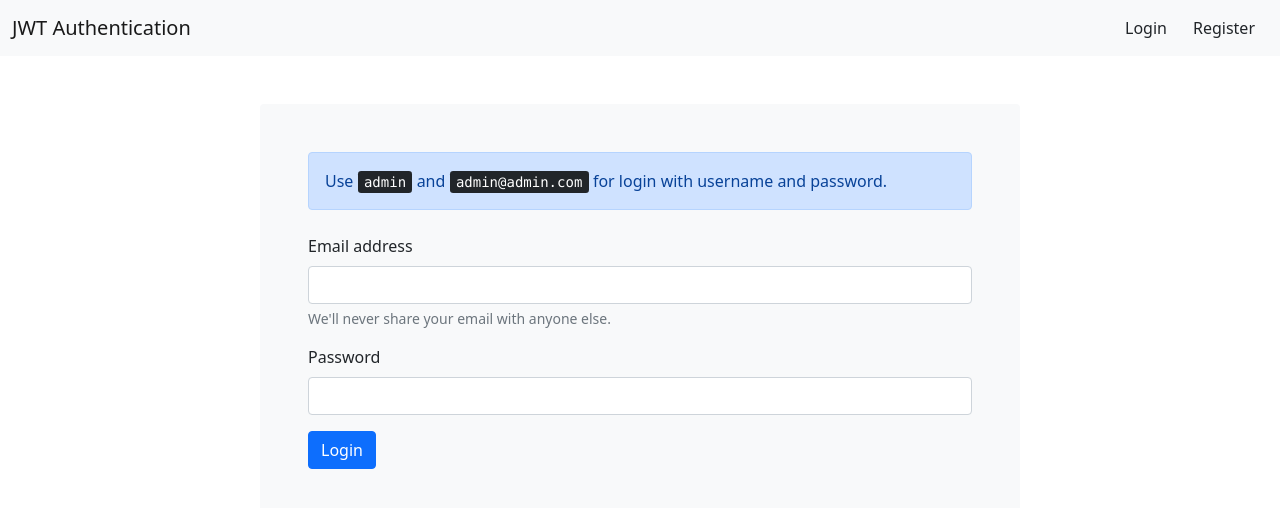
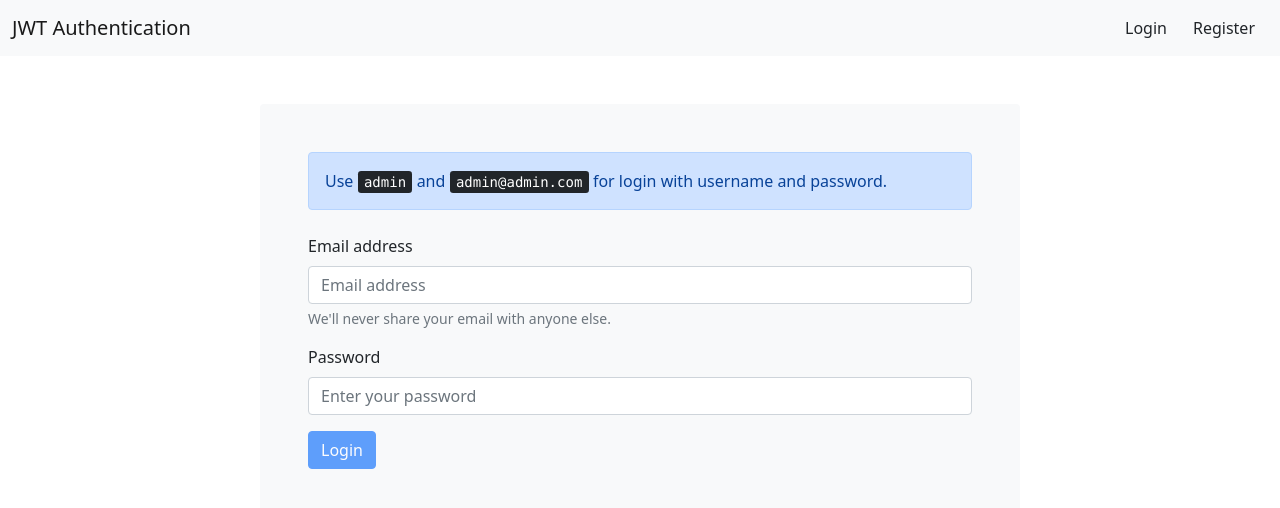
Before and after one commit to Arash-HR/Angular-JWT-Authentication, an Angular app: page /login in a window 1280 px wide. Shown: the top 508 px of the page. Built offline with nearby package versions, Linux system fonts and the light colour scheme.

Commit message:
complete logic of login

```diff
--- a/src/app/components/auth/login/login.component.html
+++ b/src/app/components/auth/login/login.component.html
@@ -1,19 +1,21 @@
 <div class="container mt-5">
     <div class="row justify-content-center">
-        <form class="bg-light p-5 col-8 rounded">
+        <form class="bg-light p-5 col-8 rounded" #loginForm=ngForm (ngSubmit)="onSubmit()">
             <div class="alert alert-primary mb-4" role="alert">
                 Use <kbd>admin</kbd> and <kbd>admin@admin.com</kbd> for login with username and password.
             </div>
             <div class="mb-3">
-                <label for="exampleInputEmail1" class="form-label">Email address</label>
-                <input type="email" class="form-control" id="exampleInputEmail1" aria-describedby="emailHelp">
+                <label for="email" class="form-label">Email address</label>
+                <input type="email" class="form-control" name="email" id="email" [(ngModel)]="email"
+                    placeholder="Email address" required>
                 <div id="emailHelp" class="form-text">We'll never share your email with anyone else.</div>
             </div>
             <div class="mb-3">
-                <label for="exampleInputPassword1" class="form-label">Password</label>
-                <input type="password" class="form-control" id="exampleInputPassword1">
+                <label for="password" class="form-label">Password</label>
+                <input type="password" class="form-control" name="password" id="password" [(ngModel)]="password"
+                    placeholder="Enter your password" required>
             </div>
-            <button type="submit" class="btn btn-primary">Login</button>
+            <button type="submit" class="btn btn-primary" [disabled]="!loginForm.valid">Login</button>
         </form>
     </div>
 </div>
--- a/src/app/components/auth/login/login.component.ts
+++ b/src/app/components/auth/login/login.component.ts
@@ -1,4 +1,6 @@
 import { Component, OnInit } from '@angular/core';
+import { Login } from 'src/app/interfaces/auth/login';
+import { AuthService } from 'src/app/services/auth.service';
 
 @Component({
   selector: 'app-login',
@@ -7,9 +9,18 @@ import { Component, OnInit } from '@angular/core';
 })
 export class LoginComponent implements OnInit {
 
-  constructor() { }
+  public loginForm: Login = {
+    email: null,
+    password: null
+  }
+
+  constructor(private authService: AuthService) { }
 
   ngOnInit(): void {
   }
 
+  onSubmit() {
+    this.authService.signin(this.loginForm).subscribe((data) => (console.log(data)));
+  }
+
 }
```
Also changed, not shown: src/app/app.module.ts (+13 -2 lines).
